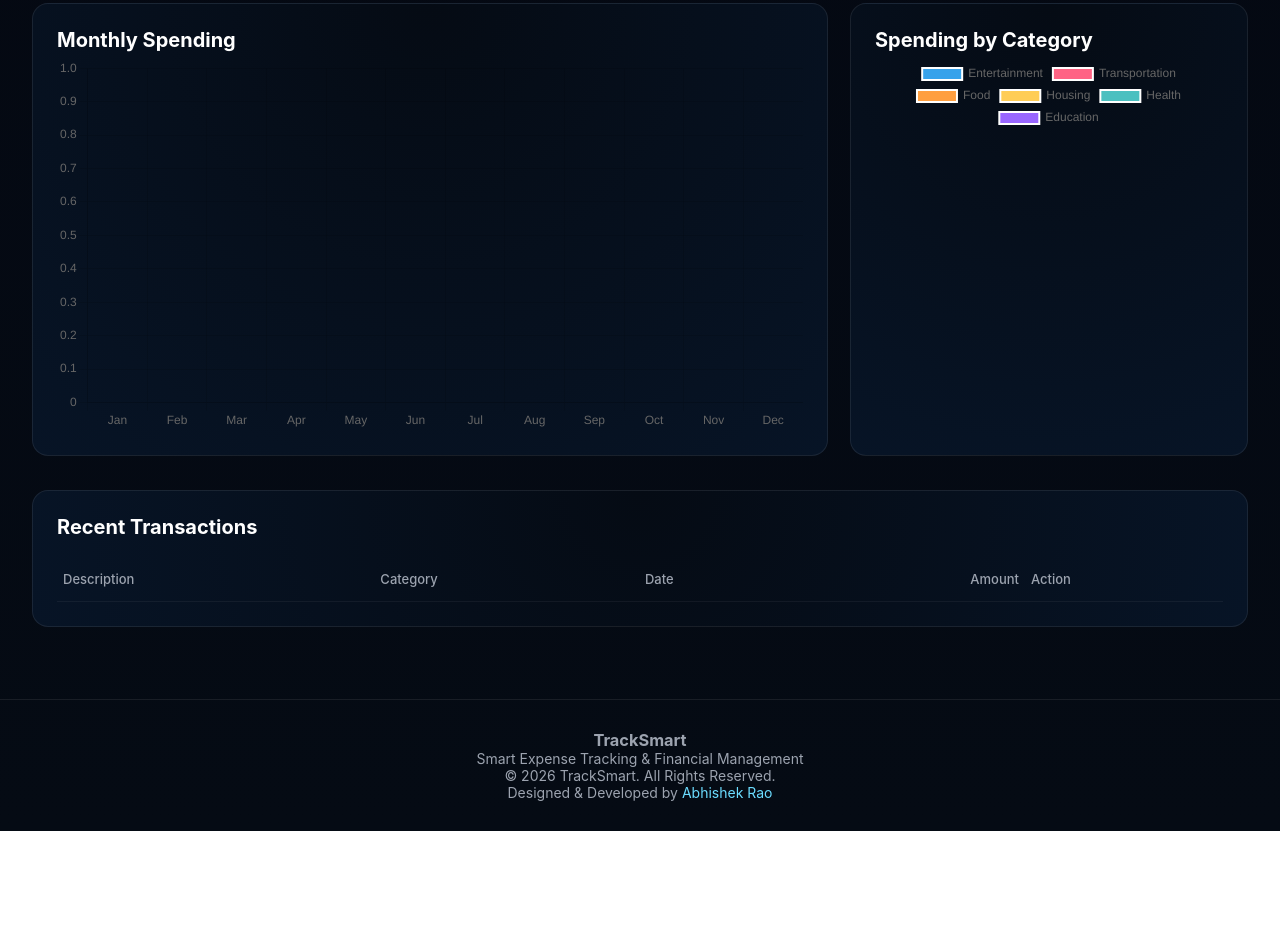
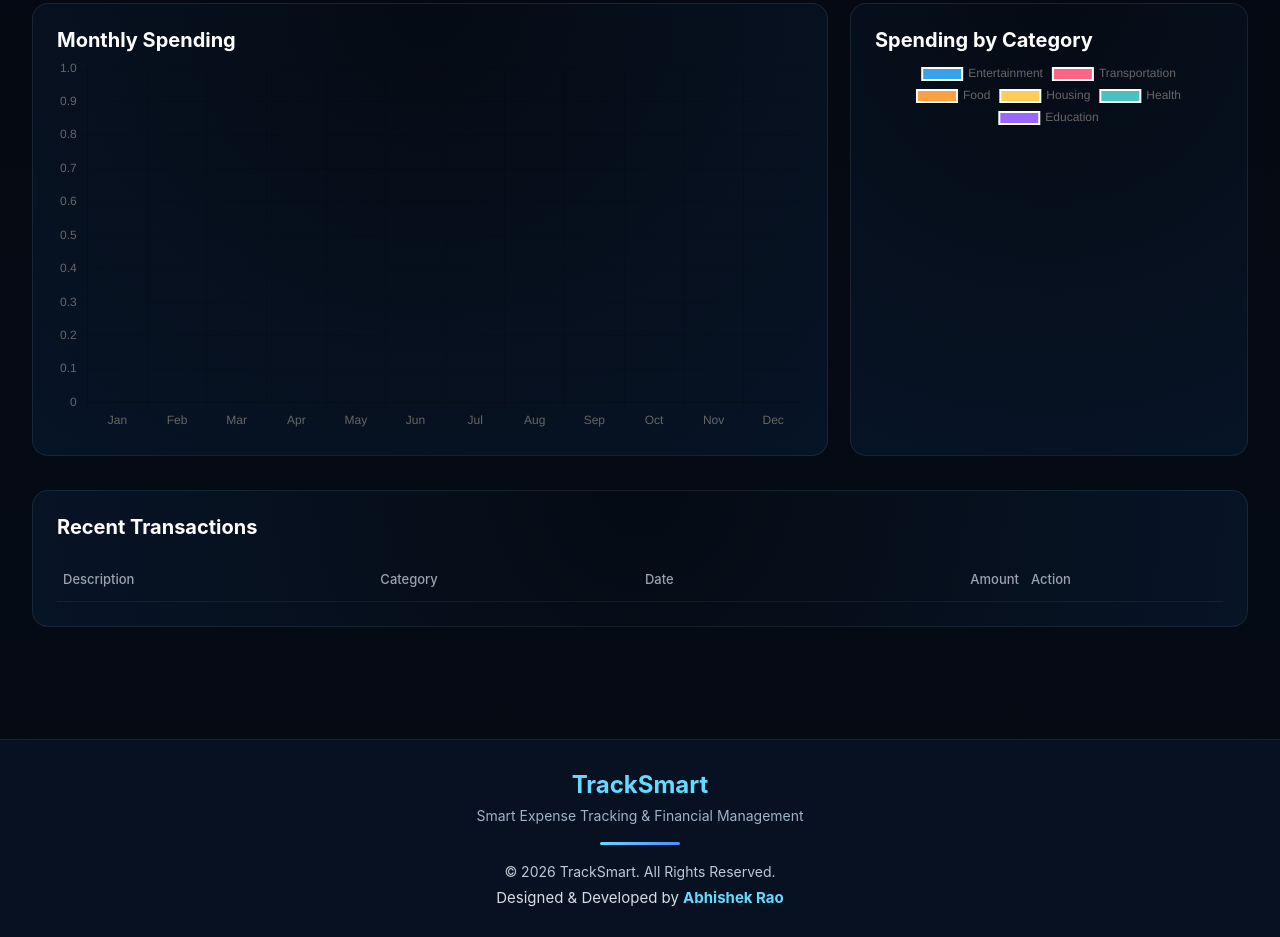
Before and after one commit to Abhishekrao123-tech/TrackSmart, a plain HTML site: page frontend/dashboard.html in a window 1280 px wide. Shown: the part 330-1267 px from the top of the page. Before the commit the page ends 1161 px from the top, so only its background shows below. Drawn offline with nearby package versions, Linux system fonts and the light colour scheme; no server answers; sample sign-in values are in the browser's storage.

Commit message:
Update style.css

```diff
--- a/frontend/style.css
+++ b/frontend/style.css
@@ -387,14 +387,52 @@ select option[disabled] {
   transform: scale(0.97);
 }
 .footer {
+  margin-top: 40px;
+  padding: 30px 20px;
   text-align: center;
-  padding: 30px 0;
-  margin-top: 40px;
-  color: #9ca3af;
-  font-size: 14px;
-  border-top: 1px solid rgba(255,255,255,0.08);
+
+  background: rgba(10, 20, 40, 0.7);
+  border-top: 1px solid rgba(255, 255, 255, 0.08);
+
+  backdrop-filter: blur(10px);
 }
 
-.footer span {
-  color: #6bdcff;
+.footer-content h3 {
+  color: #66d9ff;
+  font-size: 24px;
+  margin-bottom: 8px;
+  font-weight: 700;
 }
+
+.footer-tagline {
+  color: #9fb3c8;
+  font-size: 14px;
+  margin-bottom: 18px;
+}
+
+.footer-divider {
+  width: 80px;
+  height: 3px;
+  background: linear-gradient(90deg, #66d9ff, #4f8cff);
+  margin: 0 auto 18px;
+  border-radius: 20px;
+}
+
+.footer-copy {
+  color: #bfc9d4;
+  font-size: 14px;
+  margin-bottom: 8px;
+}
+
+.footer-author {
+  color: #d6dde5;
+  font-size: 15px;
+}
+
+.footer-author span {
+  color: #66d9ff;
+  font-weight: 700;
+}
+.table-box {
+  margin-bottom: 40px;
+}
```
